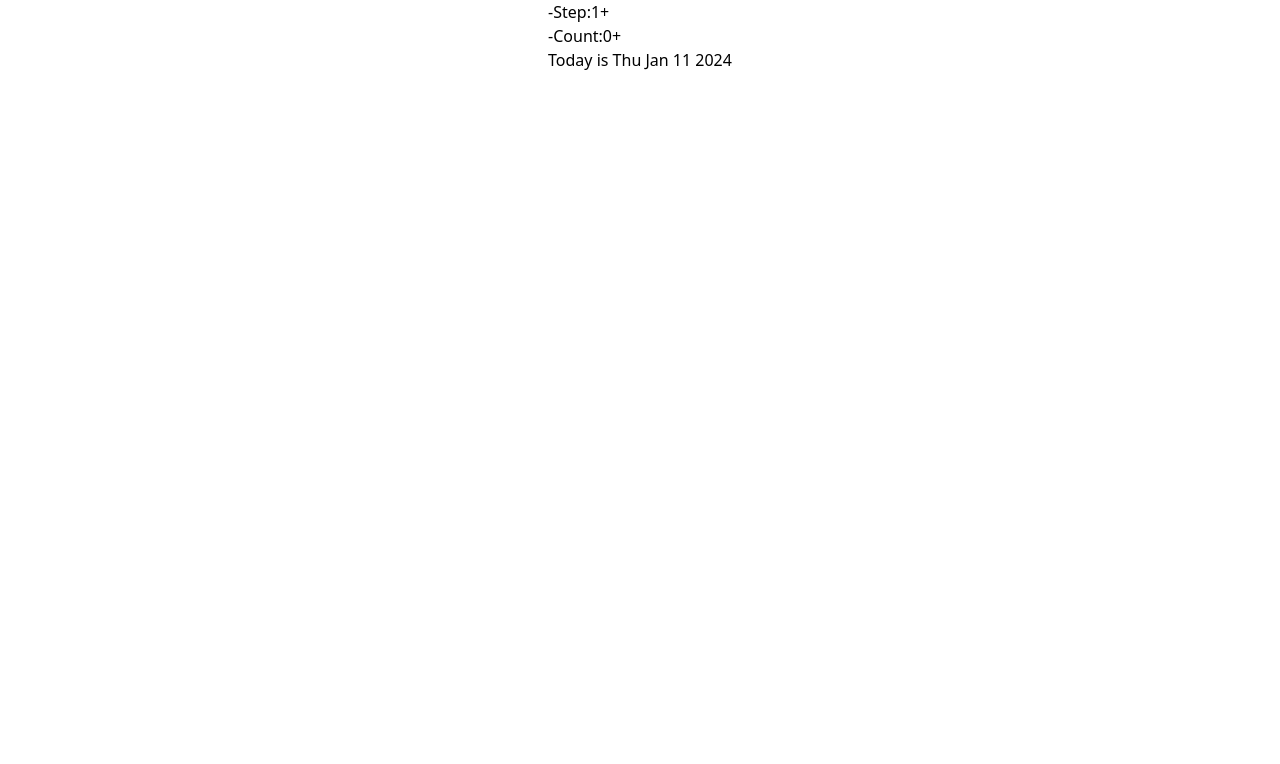
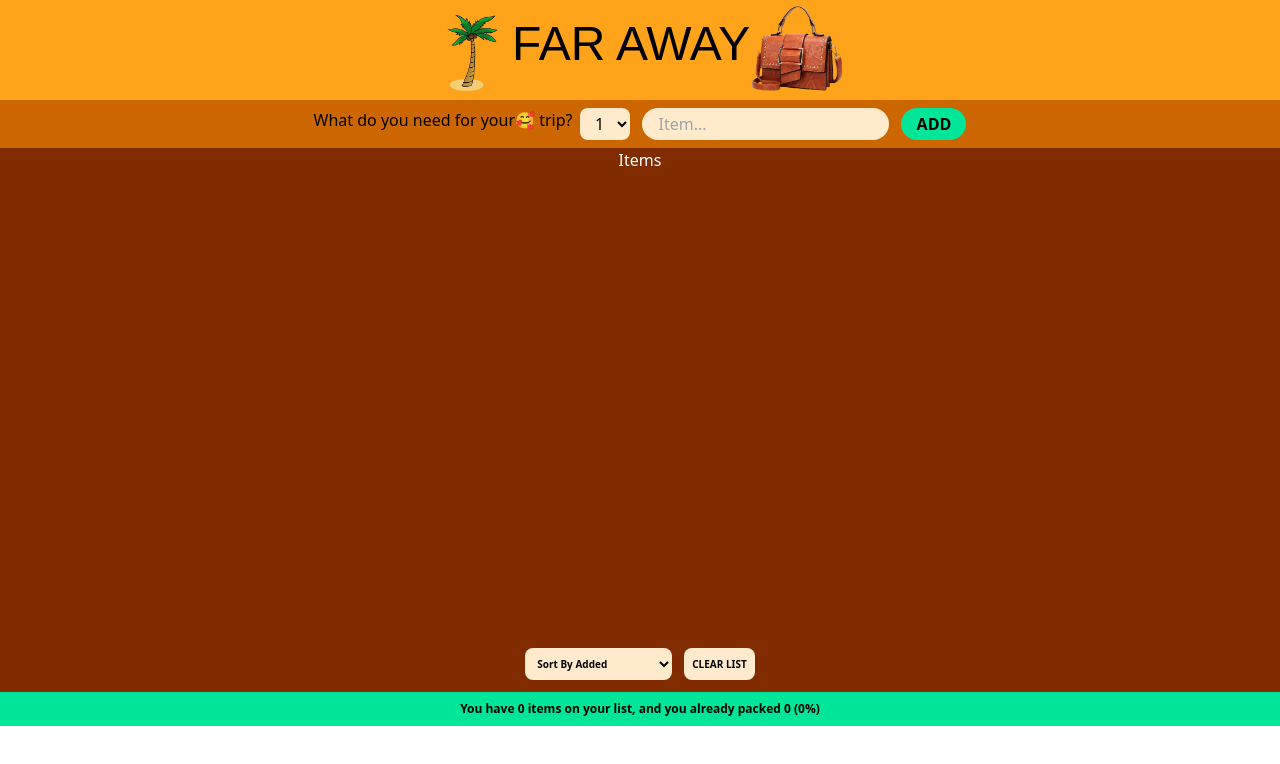
Before and after one commit to DiwanMalla/profileCard, a React (Vite) app: page / in a window 1280 px wide. Shown: the top 764 px of the page. Built offline with nearby package versions, Linux system fonts and the light colour scheme.

Commit message:
Added part 4 as a listing item for tour project

```diff
--- a/src/components/home.tsx
+++ b/src/components/home.tsx
@@ -1,9 +1,11 @@
-import PartThree from "./part 3";
+import TaskList from "./part 4";
+
 const home = () => {
   return (
     <div>
       {/* <ProfileCard /> */}
-      <PartThree />
+      {/* <PartThree /> */}
+      <TaskList />
     </div>
   );
 };
--- /dev/null
+++ b/src/components/part 4/components/footer.tsx
@@ -0,0 +1,22 @@
+const count = 0;
+const Footer = () => {
+  return (
+    <div>
+      <div
+        id="wrapper"
+        className="p-2 text-center"
+        style={{
+          backgroundColor: "#00e699",
+          fontWeight: "bold",
+          fontSize: "12px",
+        }}
+      >
+        <p>
+          You have {count} items on your list, and you already packed 0 (0%)
+        </p>
+      </div>
+    </div>
+  );
+};
+
+export default Footer;
--- /dev/null
+++ b/src/components/part 4/components/header.tsx
@@ -0,0 +1,25 @@
+const header = () => {
+  return (
+    <div>
+      <div id="wrapper" className="h-[100px]">
+        <div
+          className="flex justify-center"
+          style={{ backgroundColor: "#ffa31a" }}
+        >
+          <img src="coconutTree.png" className="h-[100px]"></img>
+          <h2
+            className="mt-5 text-5xl"
+            style={{
+              fontFamily: "Devinyl Line Trial,sans-serif",
+            }}
+          >
+            FAR AWAY
+          </h2>
+          <img src="leatherBag.png" className="h-[100px]"></img>
+        </div>
+      </div>
+    </div>
+  );
+};
+
+export default header;
--- /dev/null
+++ b/src/components/part 4/components/input.tsx
@@ -0,0 +1,39 @@
+const options = [1, 2, 3, 4, 5, 6, 7, 8, 9, 10];
+const TripList = () => {
+  return (
+    <div>
+      <div
+        id="wrapper"
+        className="sm:flex sm:gap-2 sm:justify-center text-center p-2"
+        style={{ backgroundColor: " #cc6600" }}
+      >
+        <h2>What do you need for your🥰 trip?</h2>
+
+        <form className="flex justify-center gap-3">
+          <select
+            className="rounded-lg w-[50px] text-center p-1"
+            style={{ backgroundColor: "#ffebcc" }}
+          >
+            {options.map((option, index) => (
+              <option key={index}>{option}</option>
+            ))}
+          </select>
+          <input
+            type="text"
+            placeholder="Item..."
+            className="rounded-full pl-4"
+            style={{ backgroundColor: "#ffebcc" }}
+          />
+          <button
+            className="rounded-full w-[65px] "
+            style={{ backgroundColor: "#00e699", fontWeight: "bold" }}
+          >
+            ADD
+          </button>
+        </form>
+      </div>
+    </div>
+  );
+};
+
+export default TripList;
--- /dev/null
+++ b/src/components/part 4/components/listedItems.tsx
@@ -0,0 +1,42 @@
+const options = [
+  "Sort By Added",
+  "Sort By Item Alphabet",
+  "Sort By Packed Status",
+];
+const listedItems = () => {
+  return (
+    <div>
+      <div id="wrapper" className="" style={{ backgroundColor: "#802b00" }}>
+        <div className="text-white text-center h-[500px]">
+          <h2>Items</h2>
+        </div>
+        <div className="flex gap-3 justify-center ">
+          <select
+            className="mb-3 rounded-lg p-2"
+            style={{
+              backgroundColor: "#ffebcc",
+              fontSize: "10px",
+              fontWeight: "bold",
+            }}
+          >
+            {options.map((option, index) => (
+              <option key={index}>{option}</option>
+            ))}
+          </select>
+          <button
+            className="mb-3 rounded-lg p-2"
+            style={{
+              backgroundColor: "#ffebcc",
+              fontSize: "10px",
+              fontWeight: "bold",
+            }}
+          >
+            CLEAR LIST
+          </button>
+        </div>
+      </div>
+    </div>
+  );
+};
+
+export default listedItems;
--- /dev/null
+++ b/src/components/part 4/index.tsx
@@ -0,0 +1,18 @@
+import Footer from "./components/footer";
+import Header from "./components/header";
+import TripList from "./components/input";
+import ListedItems from "./components/listedItems";
+const TaskList = () => {
+  return (
+    <div>
+      <div>
+        <Header />
+        <TripList />
+        <ListedItems />
+        <Footer />
+      </div>
+    </div>
+  );
+};
+
+export default TaskList;
```
Also changed, not shown: public/coconutTree.png (added), public/leatherBag.png (added).
